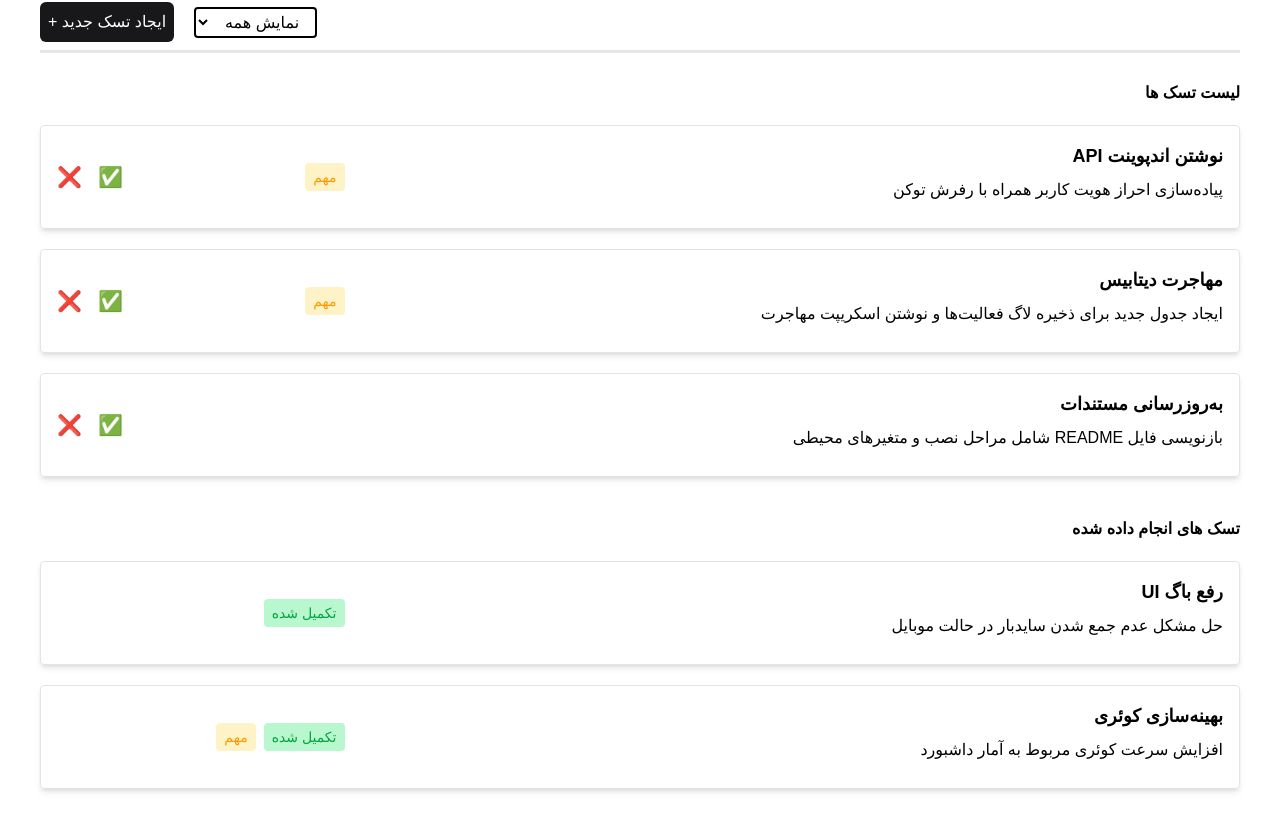
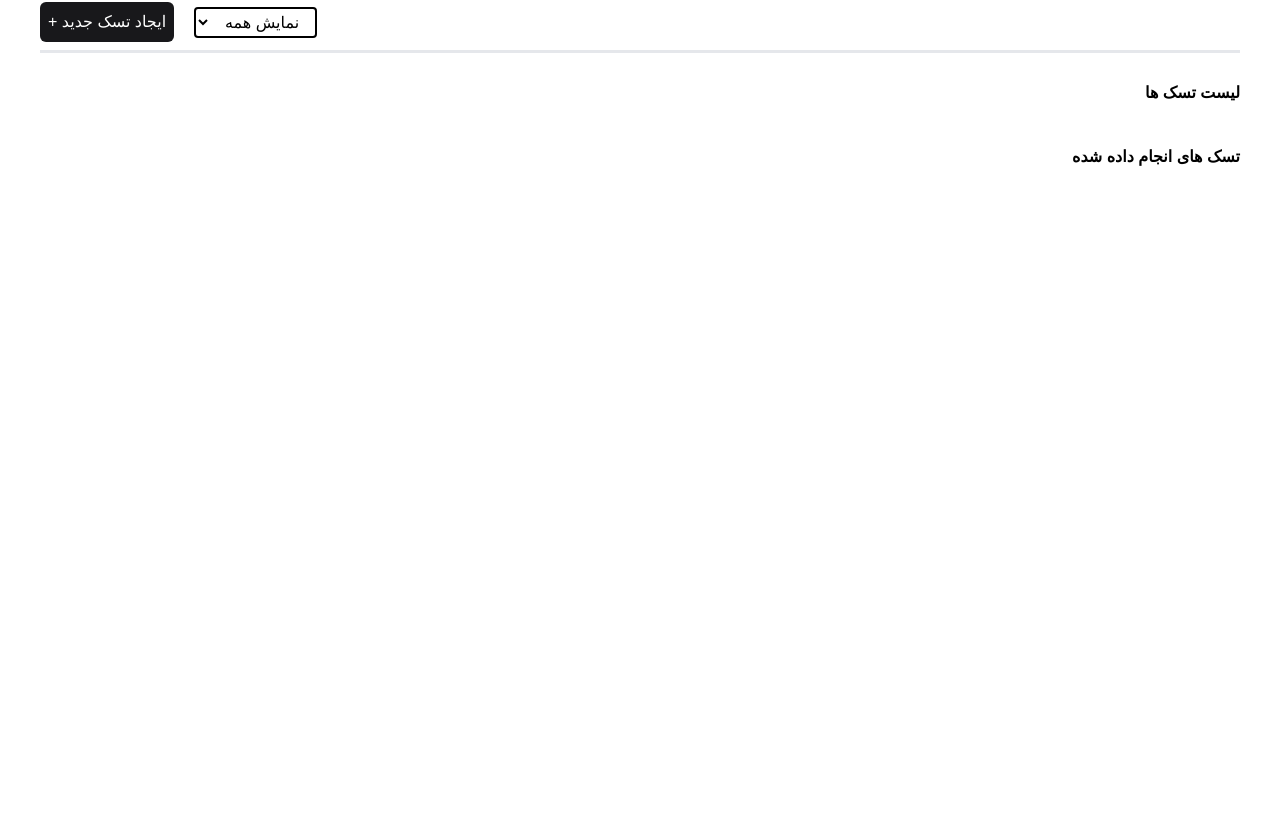
Before and after one commit to sobhan-gh30/Taskmanager-react, a React (Vite) app: page / in a window 1280 px wide. Shown: the part 298-1115 px from the top of the page. After the commit the page ends 800 px from the top, so only its background shows below. Built offline with nearby package versions, Linux system fonts and the light colour scheme; a web font is replaced by a local one.

Commit message:
creating and reading from local storage is activated

```diff
--- a/src/App.jsx
+++ b/src/App.jsx
@@ -1,50 +1,21 @@
 import Navbar from "./componenst/navbar.jsx";
 import TaskModal from "./componenst/taskModal.jsx";
-import {useState} from "react";
+import {useEffect, useState} from "react";
 import TaskCart from "./componenst/taskCarts.jsx";
 
 function App() {
 
-    let [tasks, setTasks] = useState([
-            {
-                "id": 1,
-                "title": "نوشتن اندپوینت API",
-                "description": "پیاده‌سازی احراز هویت کاربر همراه با رفرش توکن",
-                "important": true,
-                "done": false
-            },
-            {
-                "id": 2,
-                "title": "رفع باگ UI",
-                "description": "حل مشکل عدم جمع شدن سایدبار در حالت موبایل",
-                "important": false,
-                "done": true
-            },
-            {
-                "id": 3,
-                "title": "مهاجرت دیتابیس",
-                "description": "ایجاد جدول جدید برای ذخیره لاگ فعالیت‌ها و نوشتن اسکریپت مهاجرت",
-                "important": true,
-                "done": false
-            },
-            {
-                "id": 4,
-                "title": "به‌روزرسانی مستندات",
-                "description": "بازنویسی فایل README شامل مراحل نصب و متغیرهای محیطی",
-                "important": false,
-                "done": false
-            },
-            {
-                "id": 5,
-                "title": "بهینه‌سازی کوئری",
-                "description": "افزایش سرعت کوئری مربوط به آمار داشبورد",
-                "important": true,
-                "done": true
-            }
-        ]);
+    let [tasks, setTasks] = useState([]);
     let [modalOpen, setModalOpen] = useState(false);
     let [filter, setFilter] = useState("all");
-    console.log(tasks);
+
+    useEffect(() => {
+        const localTasks = localStorage.getItem("tasks");
+        if (localTasks) {
+            setTasks(JSON.parse(localTasks));
+        }
+    },[])
+
     function openModal() {
         setModalOpen(true);
     }
@@ -55,10 +26,9 @@ function App() {
         setFilter(filter);
     }
     function addTask(newTitle, newDescription, isImportant) {
-        setTasks(prev => [
-            ...prev,  // کپی همه آیتم‌های قبلی
-            { id: prev.length + 1, title: newTitle, description: newDescription, done: false, important: isImportant }  // آیتم جدید
-        ]);
+        let newTask = { id: crypto.randomUUID() , title: newTitle, description: newDescription, done: false, important: isImportant }
+        setTasks([...tasks,  newTask]);
+        localStorage.setItem("tasks" ,JSON.stringify([...tasks,  newTask]))
     }
     function removeTask(taskId) {
         setTasks(prev => {
--- a/src/componenst/taskCarts.jsx
+++ b/src/componenst/taskCarts.jsx
@@ -1,4 +1,11 @@
+import {useEffect} from "react";
+
 export default function TaskCart({id,title, description, important, done, onRemove, taskDone }) {
+
+    useEffect(() => {
+        console.log(`Task Cart: ${title}`);
+    }, []);
+
     return (
         <div className="w-full h-fit mb-5 min-h-26 border border-zinc-200 rounded shadow-md flex flex-col md:flex-row p-4 gap-4">
 
```
